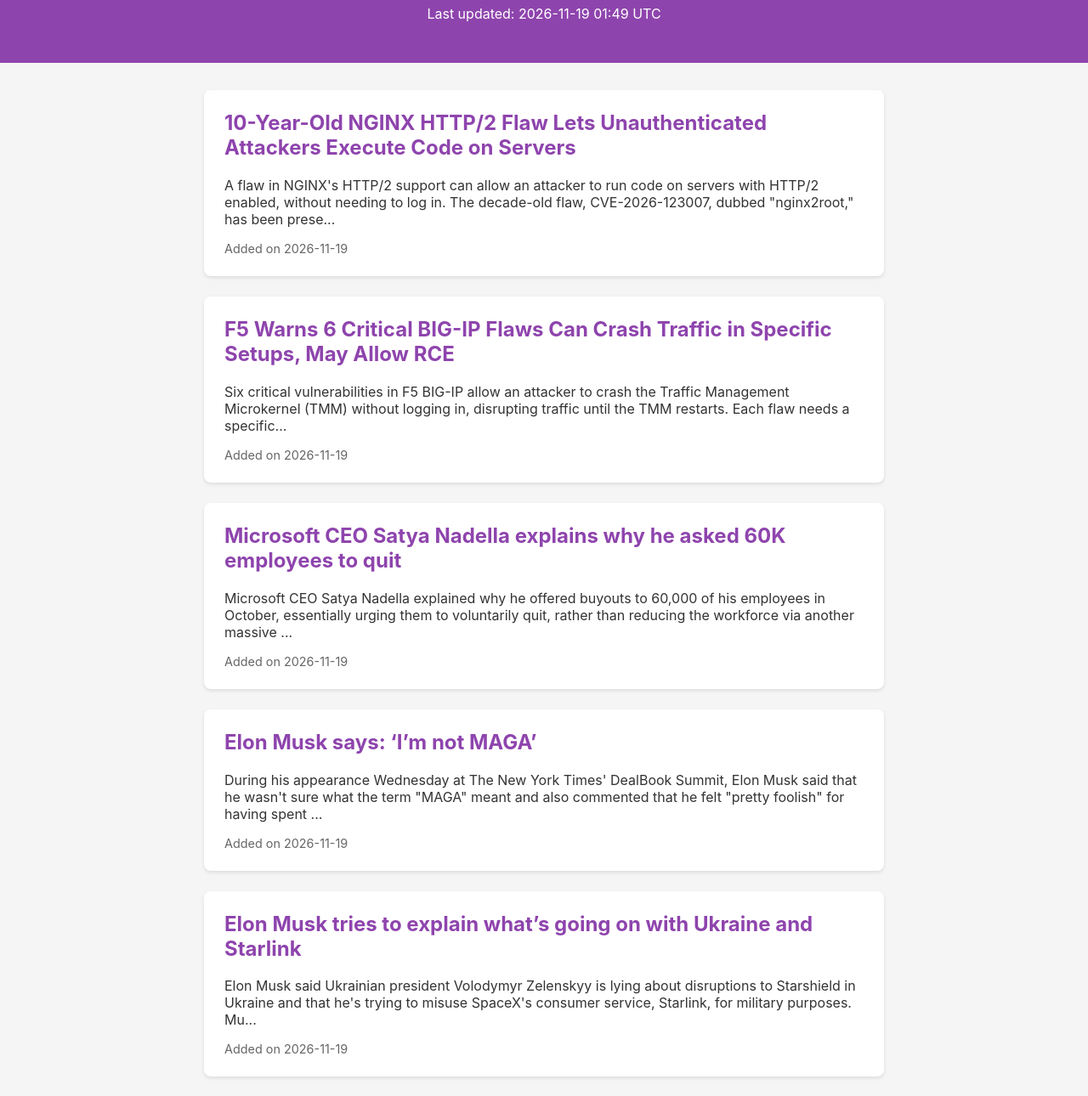
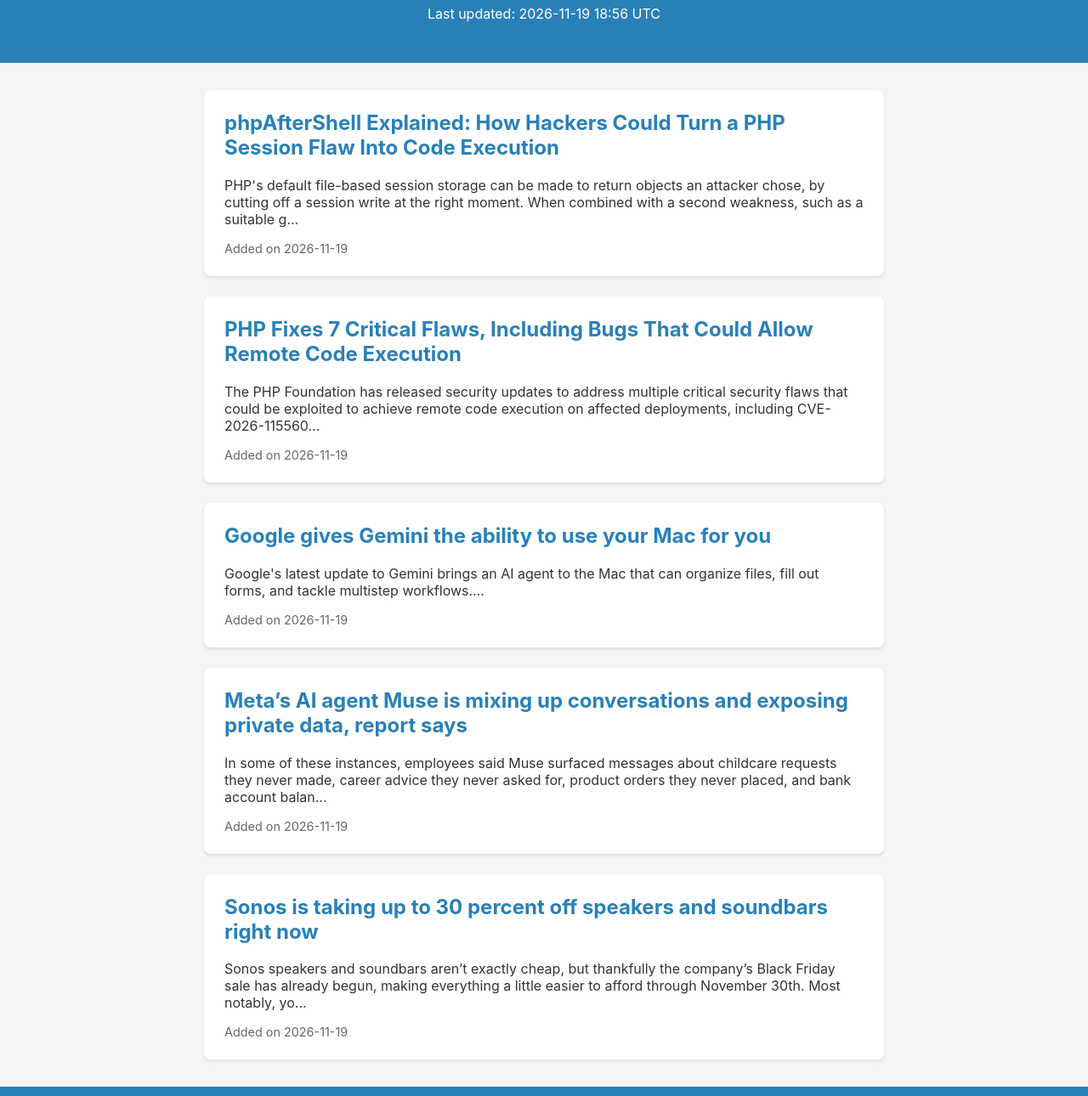
Before and after one commit to prachichhatbar/tech-news-daily, a plain HTML site: page index.html in a window 1280 px wide. Shown: the part 108-1398 px from the top of the page at 85% size. Drawn offline with Linux system fonts and the light colour scheme.

Commit message:
Update tech news content

```diff
--- a/index.html
+++ b/index.html
@@ -10,41 +10,37 @@
         <body>
             <header>
                 <h1>Tech News Daily</h1>
-                <p>Last updated: 2026-11-19 01:49 UTC</p>
+                <p>Last updated: 2026-11-19 18:56 UTC</p>
             </header>
             <main>
 
                 <article class="news-card">
-                    <h2><a href="https://thehackernews.com/2026/11/10-year-old-nginx-http2-flaw-lets.html" target="_blank">10-Year-Old NGINX HTTP/2 Flaw Lets Unauthenticated Attackers Execute Code on Servers</a></h2>
-                    <p>A flaw in NGINX's HTTP/2 support can allow an attacker to run code on servers with HTTP/2 enabled, without needing to log in.
-
-The decade-old flaw, CVE-2026-123007, dubbed "nginx2root," has been prese...</p>
+                    <h2><a href="https://thehackernews.com/2026/11/phpaftershell-explained-how-hackers.html" target="_blank">phpAfterShell Explained: How Hackers Could Turn a PHP Session Flaw Into Code Execution</a></h2>
+                    <p>PHP's default file-based session storage can be made to return objects an attacker chose, by cutting off a session write at the right moment. When combined with a second weakness, such as a suitable g...</p>
                     <div class="meta">Added on 2026-11-19</div>
                 </article>
 
                 <article class="news-card">
-                    <h2><a href="https://thehackernews.com/2026/11/f5-warns-6-critical-big-ip-flaws-can.html" target="_blank">F5 Warns 6 Critical BIG-IP Flaws Can Crash Traffic in Specific Setups, May Allow RCE</a></h2>
-                    <p>Six critical vulnerabilities in F5 BIG-IP allow an attacker to crash the Traffic Management Microkernel (TMM) without logging in, disrupting traffic until the TMM restarts.
-
-Each flaw needs a specific...</p>
+                    <h2><a href="https://thehackernews.com/2026/11/php-fixes-7-critical-flaws-including.html" target="_blank">PHP Fixes 7 Critical Flaws, Including Bugs That Could Allow Remote Code Execution</a></h2>
+                    <p>The PHP Foundation has released security updates to address multiple critical security flaws that could be exploited to achieve remote code execution on affected deployments, including CVE-2026-115560...</p>
                     <div class="meta">Added on 2026-11-19</div>
                 </article>
 
                 <article class="news-card">
-                    <h2><a href="https://techcrunch.com/2026/11/18/microsoft-ceo-satya-nadella-explains-why-he-asked-60k-employees-to-quit/" target="_blank">Microsoft CEO Satya Nadella explains why he asked 60K employees to quit</a></h2>
-                    <p>Microsoft CEO Satya Nadella explained why he offered buyouts to 60,000 of his employees in October, essentially urging them to voluntarily quit, rather than reducing the workforce via another massive ...</p>
+                    <h2><a href="https://techcrunch.com/2026/11/19/google-gives-gemini-the-ability-to-use-your-mac-for-you/" target="_blank">Google gives Gemini the ability to use your Mac for you</a></h2>
+                    <p>Google's latest update to Gemini brings an AI agent to the Mac that can organize files, fill out forms, and tackle multistep workflows....</p>
                     <div class="meta">Added on 2026-11-19</div>
                 </article>
 
                 <article class="news-card">
-                    <h2><a href="https://techcrunch.com/2026/11/18/elon-musk-says-im-not-maga/" target="_blank">Elon Musk says: ‘I’m not MAGA’</a></h2>
-                    <p>During his appearance Wednesday at The New York Times' DealBook Summit, Elon Musk said that he wasn't sure what the term "MAGA" meant and also commented that he felt "pretty foolish" for having spent ...</p>
+                    <h2><a href="https://techcrunch.com/2026/11/19/metas-ai-agent-muse-is-mixing-up-conversations-and-exposing-private-data-report-says/" target="_blank">Meta’s AI agent Muse is mixing up conversations and exposing private data, report says</a></h2>
+                    <p>In some of these instances, employees said Muse surfaced messages about childcare requests they never made, career advice they never asked for, product orders they never placed, and bank account balan...</p>
                     <div class="meta">Added on 2026-11-19</div>
                 </article>
 
                 <article class="news-card">
-                    <h2><a href="https://www.theverge.com/tech/1037448/elon-musk-ukraine-starlink-starshield-nyt-dealbook" target="_blank">Elon Musk tries to explain what&#8217;s going on with Ukraine and Starlink</a></h2>
-                    <p>Elon Musk said Ukrainian president Volodymyr Zelenskyy is lying about disruptions to Starshield in Ukraine and that he's trying to misuse SpaceX's consumer service, Starlink, for military purposes. Mu...</p>
+                    <h2><a href="https://www.theverge.com/gadgets/1037042/sonos-black-friday-2026-speaker-soundbar-deals-sale" target="_blank">Sonos is taking up to 30 percent off speakers and soundbars right now</a></h2>
+                    <p>Sonos speakers and soundbars aren’t exactly cheap, but thankfully the company’s Black Friday sale has already begun, making everything a little easier to afford through November 30th. Most notably, yo...</p>
                     <div class="meta">Added on 2026-11-19</div>
                 </article>
 
--- a/style.css
+++ b/style.css
@@ -8,7 +8,7 @@
         }
 
         header {
-            background: #8e44ad;
+            background: #2980b9;
             color: white;
             padding: 2rem;
             text-align: center;
@@ -33,7 +33,7 @@
         }
 
         .news-card a {
-            color: #8e44ad;
+            color: #2980b9;
             text-decoration: none;
         }
 
@@ -46,6 +46,6 @@
         footer {
             text-align: center;
             padding: 2rem;
-            background: #8e44ad;
+            background: #2980b9;
             color: white;
         }
```
